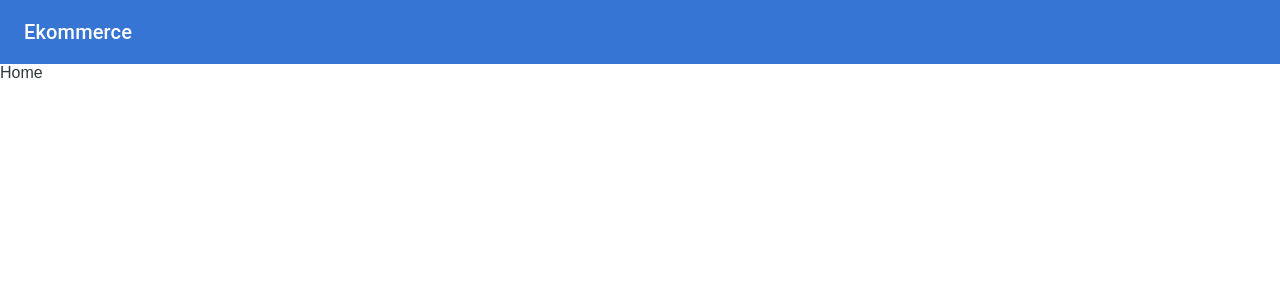
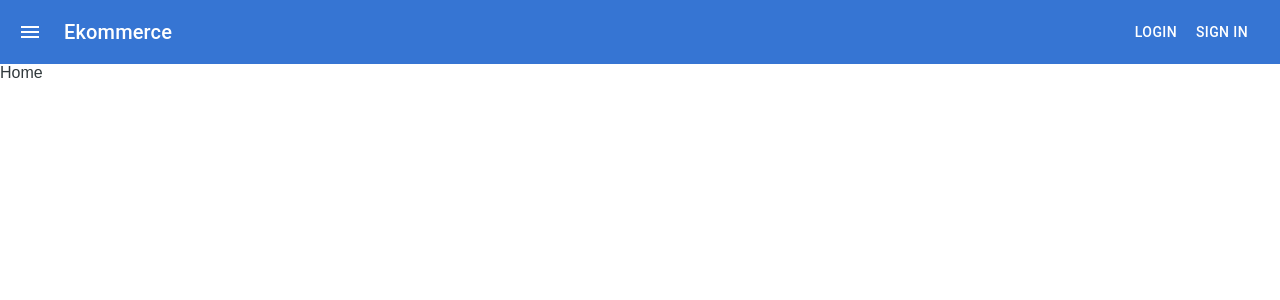
Before and after one commit to brunocamposal/ekommerce-front, a React (Create React App) app: page / in a window 1280 px wide. Shown: the top 300 px of the page. Built offline with nearby package versions, Linux system fonts and the light colour scheme.

Commit message:
feat: change menu component

```diff
--- a/src/components/menu/index.jsx
+++ b/src/components/menu/index.jsx
@@ -6,6 +6,7 @@ import {
   IconButton,
   makeStyles,
   Typography,
+  Button,
 } from '@material-ui/core';
 
 import Menu from '@material-ui/icons/Menu';
@@ -17,7 +18,11 @@ const useStyles = makeStyles({
     boxShadow: '0px 0px 0px 0px',
   },
   iconMenu: {
-    display: 'none',
+    marginLeft: -18,
+    marginRight: 10,
+  },
+  flex: {
+    flexGrow: 2,
   },
 });
 
@@ -34,7 +39,16 @@ const TopBar = () => {
           >
             <Menu />
           </IconButton>
-          <Typography variant="h6"> Ekommerce </Typography>
+          <Typography variant="h6" className={classes.flex}>
+            Ekommerce
+          </Typography>
+
+          <Button color="inherit">
+            Login
+          </Button>
+          <Button color="inherit">
+            Sign in
+          </Button>
         </Toolbar>
       </AppBar>
     </>
```
